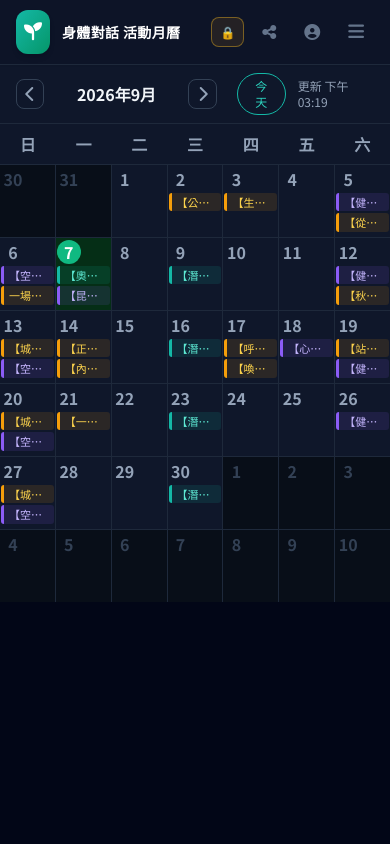
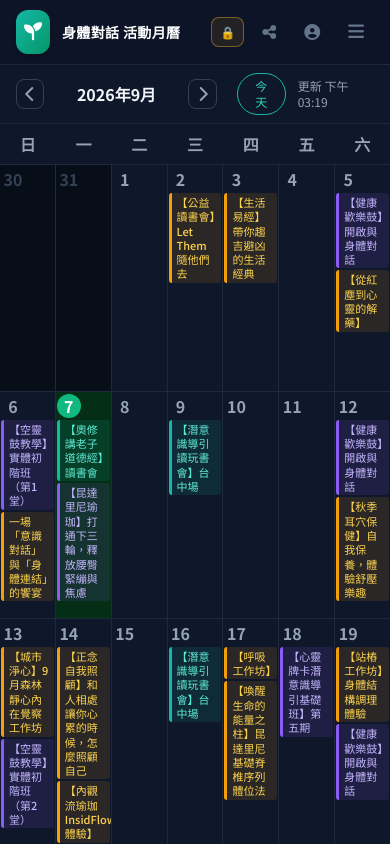
Before and after one commit to anrayboss/bodytalk-calendar, a plain HTML site: page index.html in a window 390 px wide. Drawn offline with nearby package versions, Linux system fonts and the light colour scheme.

Commit message:
fix: mobile card title full wrap, no ellipsis

```diff
--- a/style.css
+++ b/style.css
@@ -860,11 +860,9 @@ select.form-input {
     font-size: 11px;
     font-weight: 500;
     line-height: 1.3;
-    white-space: nowrap;
-    overflow: hidden;
-    text-overflow: ellipsis;
+    white-space: normal;
+    overflow: visible;
     display: block;
-    -webkit-line-clamp: unset;
   }
 
   .evt-card-tags {
```
